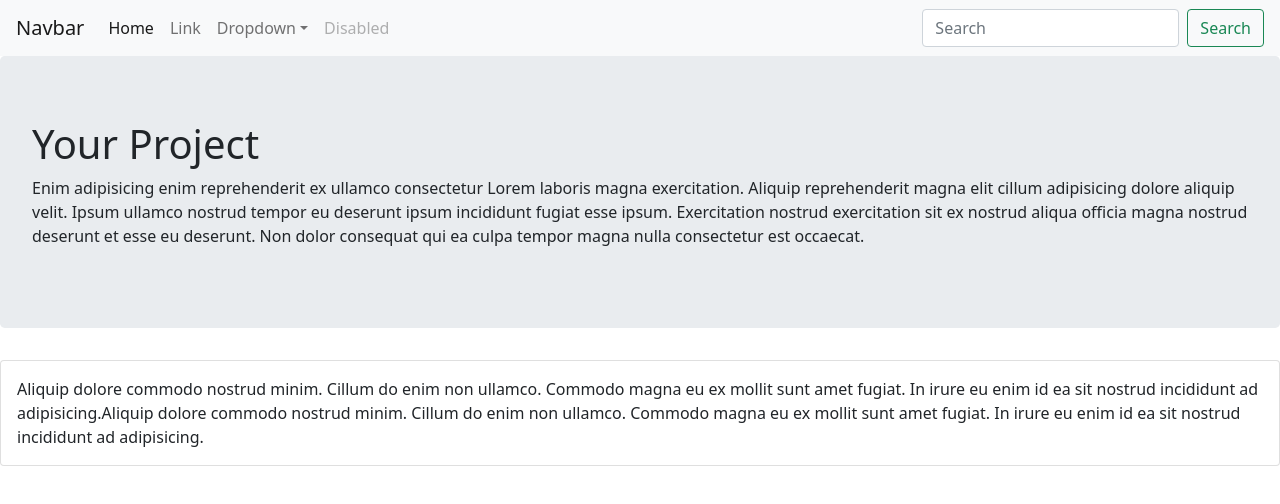
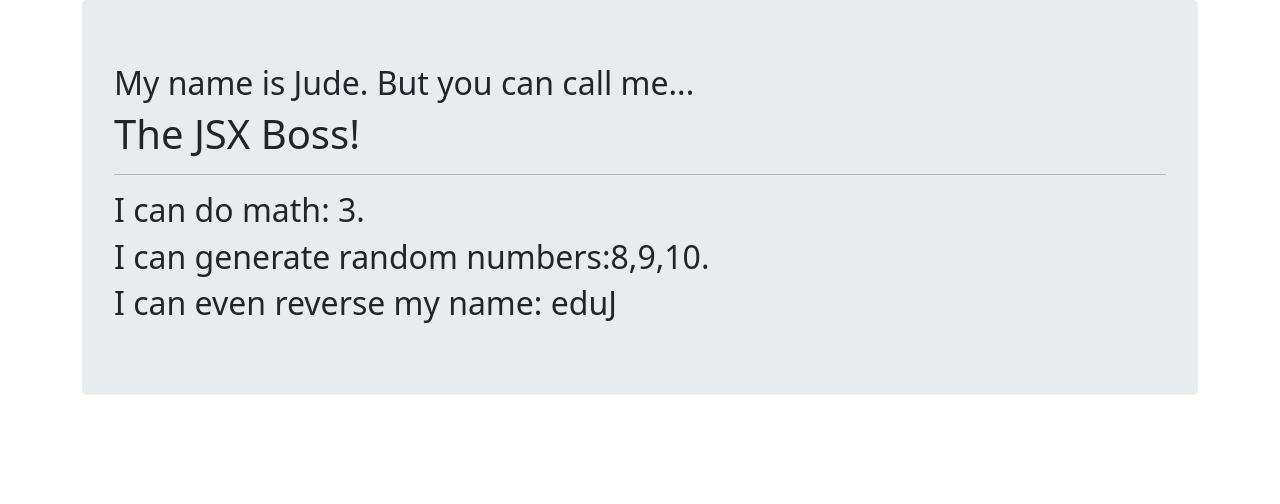
Before and after one commit to juhuyoon/ReactTest, a React (Create React App) app: page / in a window 1280 px wide. Shown: the top 504 px of the page. Built offline with nearby package versions, Linux system fonts and the light colour scheme.

Commit message:
saving for another branch

```diff
--- a/src/App.js
+++ b/src/App.js
@@ -1,16 +1,8 @@
 import React from "react";
-import Card from './components/Card';
-import Jumbotron from './components/Jumbotron';
-import Navbar from './components/Navbar';
+import JSXVariables from "./components/JSXVariables";
 
 function App() {
-  return (
-    <div>
-      <Navbar />
-      <Jumbotron />
-      <Card />
-    </div>
-  );
+  return <JSXVariables />;
 }
 
 export default App;
--- a/src/components/Card.js
+++ /dev/null
@@ -1,19 +0,0 @@
-import React from "react";
-
-function Card() {
-  return (
-    <div className="card">
-      <div className="card-body">
-        <p className="card-text">
-          Aliquip dolore commodo nostrud minim. Cillum do enim non ullamco. Commodo magna eu ex
-          mollit sunt amet fugiat. In irure eu enim id ea sit nostrud incididunt ad
-          adipisicing.Aliquip dolore commodo nostrud minim. Cillum do enim non ullamco. Commodo
-          magna eu ex mollit sunt amet fugiat. In irure eu enim id ea sit nostrud incididunt ad
-          adipisicing.
-        </p>
-      </div>
-    </div>
-  );
-}
-
-export default Card;
--- /dev/null
+++ b/src/components/JSXVariables.js
@@ -0,0 +1,30 @@
+import React from "react";
+
+const name = "Jude";
+const num1 = 1;
+const num2 = 2;
+///////////////////////////////////////////////////////////
+function JSXVariables() {
+  return (
+    <div className="main-container">
+      <div className="container">
+        <div className="jumbotron">
+          {/* JavaScript expressions can be escaped inside of curly braces */}
+
+          <h2>My name is {name}. But you can call me...</h2>
+          <h1>The JSX Boss!</h1>
+          <hr />
+          <h2>I can do math: {num1 + num2}.</h2>
+          <h2>
+            I can generate random numbers:
+            {Math.floor(Math.random() * 10) + 1},{Math.floor(Math.random() * 10) + 1},
+            {Math.floor(Math.random() * 10) + 1}.
+          </h2>
+          <h2>I can even reverse my name: {name.split("").reverse()}</h2>
+        </div>
+      </div>
+    </div>
+  );
+}
+
+export default JSXVariables;
--- a/src/components/Jumbotron.js
+++ /dev/null
@@ -1,18 +0,0 @@
-import React from "react";
-
-function Jumbotron() {
-  return (
-    <div className="jumbotron">
-      <h1>Your Project</h1>
-      <p>
-        Enim adipisicing enim reprehenderit ex ullamco consectetur Lorem laboris magna exercitation.
-        Aliquip reprehenderit magna elit cillum adipisicing dolore aliquip velit. Ipsum ullamco
-        nostrud tempor eu deserunt ipsum incididunt fugiat esse ipsum. Exercitation nostrud
-        exercitation sit ex nostrud aliqua officia magna nostrud deserunt et esse eu deserunt. Non
-        dolor consequat qui ea culpa tempor magna nulla consectetur est occaecat.
-      </p>
-    </div>
-  );
-}
-
-export default Jumbotron;
--- a/src/components/Navbar.js
+++ /dev/null
@@ -1,79 +0,0 @@
-import React from "react";
-
-function Navbar() {
-  return (
-    <nav className="navbar navbar-expand-lg navbar-light bg-light">
-      <a className="navbar-brand" href="#">
-        Navbar
-      </a>
-      <button
-        className="navbar-toggler"
-        data-toggle="collapse"
-        data-target="#navbarSupportedContent"
-        aria-controls="navbarSupportedContent"
-        aria-expanded="false"
-        aria-label="Toggle navigation"
-      >
-        <span className="navbar-toggler-icon" />
-      </button>
-
-      <div className="collapse navbar-collapse" id="navbarSupportedContent">
-        <ul className="navbar-nav mr-auto">
-          <li className="nav-item active">
-            <a className="nav-link" href="#">
-              Home <span className="sr-only">(current)</span>
-            </a>
-          </li>
-          <li className="nav-item">
-            <a className="nav-link" href="#">
-              Link
-            </a>
-          </li>
-          <li className="nav-item dropdown">
-            <a
-              className="nav-link dropdown-toggle"
-              href="#"
-              id="navbarDropdown"
-              role="button"
-              data-toggle="dropdown"
-              aria-haspopup="true"
-              aria-expanded="false"
-            >
-              Dropdown
-            </a>
-            <div className="dropdown-menu" aria-labelledby="navbarDropdown">
-              <a className="dropdown-item" href="#">
-                Action
-              </a>
-              <a className="dropdown-item" href="#">
-                Another action
-              </a>
-              <div className="dropdown-divider" />
-              <a className="dropdown-item" href="#">
-                Something else here
-              </a>
-            </div>
-          </li>
-          <li className="nav-item">
-            <a className="nav-link disabled" href="#">
-              Disabled
-            </a>
-          </li>
-        </ul>
-        <form className="form-inline my-2 my-lg-0">
-          <input
-            className="form-control mr-sm-2"
-            type="search"
-            placeholder="Search"
-            aria-label="Search"
-          />
-          <button className="btn btn-outline-success my-2 my-sm-0" type="submit">
-            Search
-          </button>
-        </form>
-      </div>
-    </nav>
-  );
-}
-
-export default Navbar;
```
Also changed, not shown: src/index.js (+4 -4 lines).
